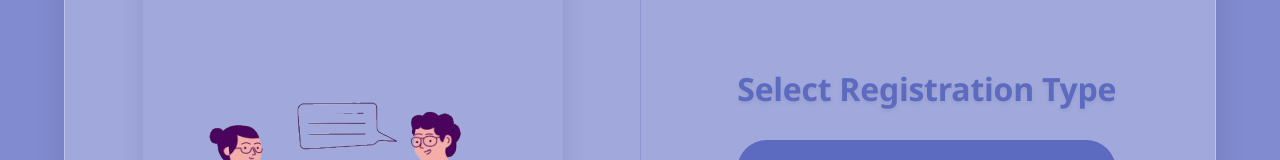
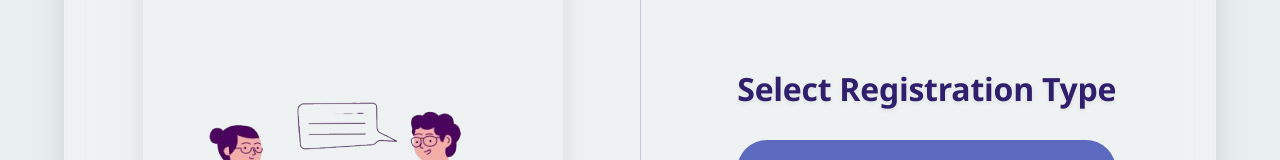
Before and after one commit to Esraa-mohamed1/react-medical-site, a React (Create React App) app in the folder mental-health-supporter/: page /register-select in a window 1280 px wide. Shown: the part 283-443 px from the top of the page. Built offline with nearby package versions, Linux system fonts and the light colour scheme; no server answers.

Commit message:
enhanced regestration page

```diff
--- a/mental-health-supporter/src/styles/RegisterSelectPage.css
+++ b/mental-health-supporter/src/styles/RegisterSelectPage.css
@@ -4,7 +4,7 @@
   display: flex;
   align-items: center;
   justify-content: center;
-  background: #818bd0;
+  background: #e9eeee;
   background-size: cover;
   background-position: center;
   font-family: 'Segoe UI', Tahoma, Geneva, Verdana, sans-serif;
@@ -77,7 +77,7 @@
 
 /* === Title === */
 .register-selection-title {
-  color: #5c6bc0;
+  color: #301f6d;
   font-size: 2rem;
   font-weight: 700;
   margin-bottom: 2rem;
```
Also changed, not shown: mental-health-supporter/src/styles/auth.css (line endings or trailing spaces).
